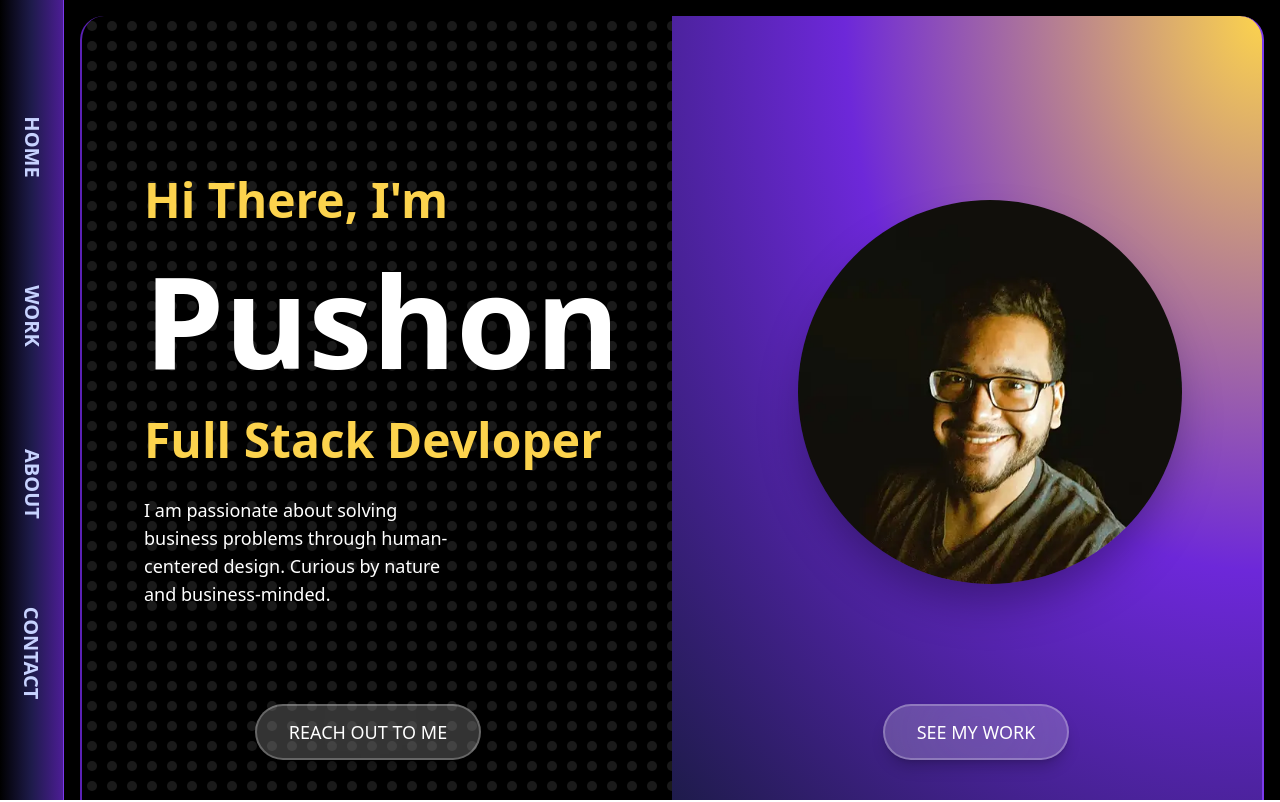
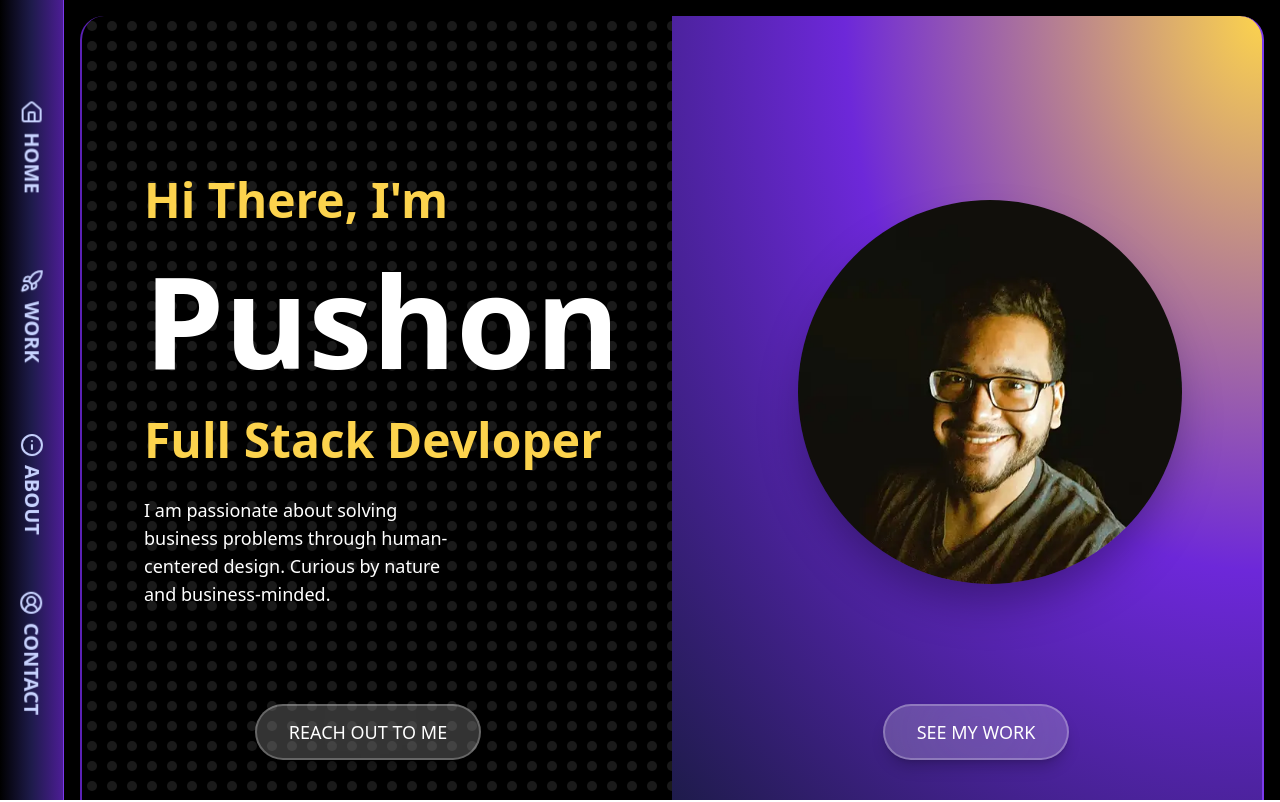
Before and after one commit to push-on/Portfolio, a SvelteKit app: page / in a window 1280 px wide. Shown: the top 802 px of the page. Built offline with nearby package versions, Linux system fonts and the light colour scheme.

Commit message:
Update 10/23/2023 20:42:19

```diff
--- a/src/components/NavBar.svelte
+++ b/src/components/NavBar.svelte
@@ -1,24 +1,37 @@
+<script>
+  import { Home, Rocket, Info, UserCircle2 } from "lucide-svelte"
+</script>
+
 <div
   class=" uppercase font-semibold text-indigo-200 w-16 bg-gray-800 h-screen flex flex-col justify-evenly items-center bg-gradient-to-r from-black via-indigo-950 to-violet-900 border-r border-violet-600 text-xl overflow-y-auto">
   <a
     href="/"
-    class="  transform rotate-90 cursor-pointer w-fit h-fit py-2 px-7 hover:text-white">
-    Home
+    class="transform rotate-90 cursor-pointer w-fit h-fit py-2 px-7 hover:text-white overflow-hidden">
+    <span class="flex items-center space-x-2 SlideDown">
+      <Home class="-rotate-90" />
+      <p>Home</p>
+    </span>
   </a>
   <a
     href="/"
-    class="  transform rotate-90 cursor-pointer w-fit h-fit py-2 px-7 hover:text-white">
-    Work
+    class="  transform rotate-90 cursor-pointer w-fit h-fit py-2 px-7 hover:text-white overflow-hidden">
+    <span class="flex items-center space-x-2 SlideDown"
+      ><Rocket class="-rotate-90" />
+      <p>Work</p></span>
   </a>
   <a
     href="/"
-    class="  transform rotate-90 cursor-pointer w-fit h-fit py-2 px-7 hover:text-white">
-    About
+    class="  transform rotate-90 cursor-pointer w-fit h-fit py-2 px-7 hover:text-white overflow-hidden">
+    <span class="flex items-center space-x-2 SlideDown"
+      ><Info class="-rotate-90" />
+      <p>About</p></span>
   </a>
   <a
     href="/"
-    class=" transform rotate-90 cursor-pointer w-fit h-fit py-2 px-7 hover:text-white">
-    Contact
+    class=" transform rotate-90 cursor-pointer w-fit h-fit py-2 px-7 hover:text-white overflow-hidden">
+    <span class="flex items-center space-x-2 SlideDown"
+      ><UserCircle2 class="-rotate-90" />
+      <p>Contact</p></span>
   </a>
 </div>
 
@@ -29,4 +42,18 @@
   a:hover {
     text-shadow: rgb(252 211 77) 0 0 20px;
   }
+  .SlideDown {
+    animation-delay: 100ms;
+    transform: translateX(-150%);
+    animation-name: slideDown;
+    animation-duration: 1.5s;
+    animation-timing-function: cubic-bezier(0.165, 0.84, 0.44, 1);
+    animation-fill-mode: forwards;
+  }
+
+  @keyframes slideDown {
+    to {
+      transform: translate(0);
+    }
+  }
 </style>
```
